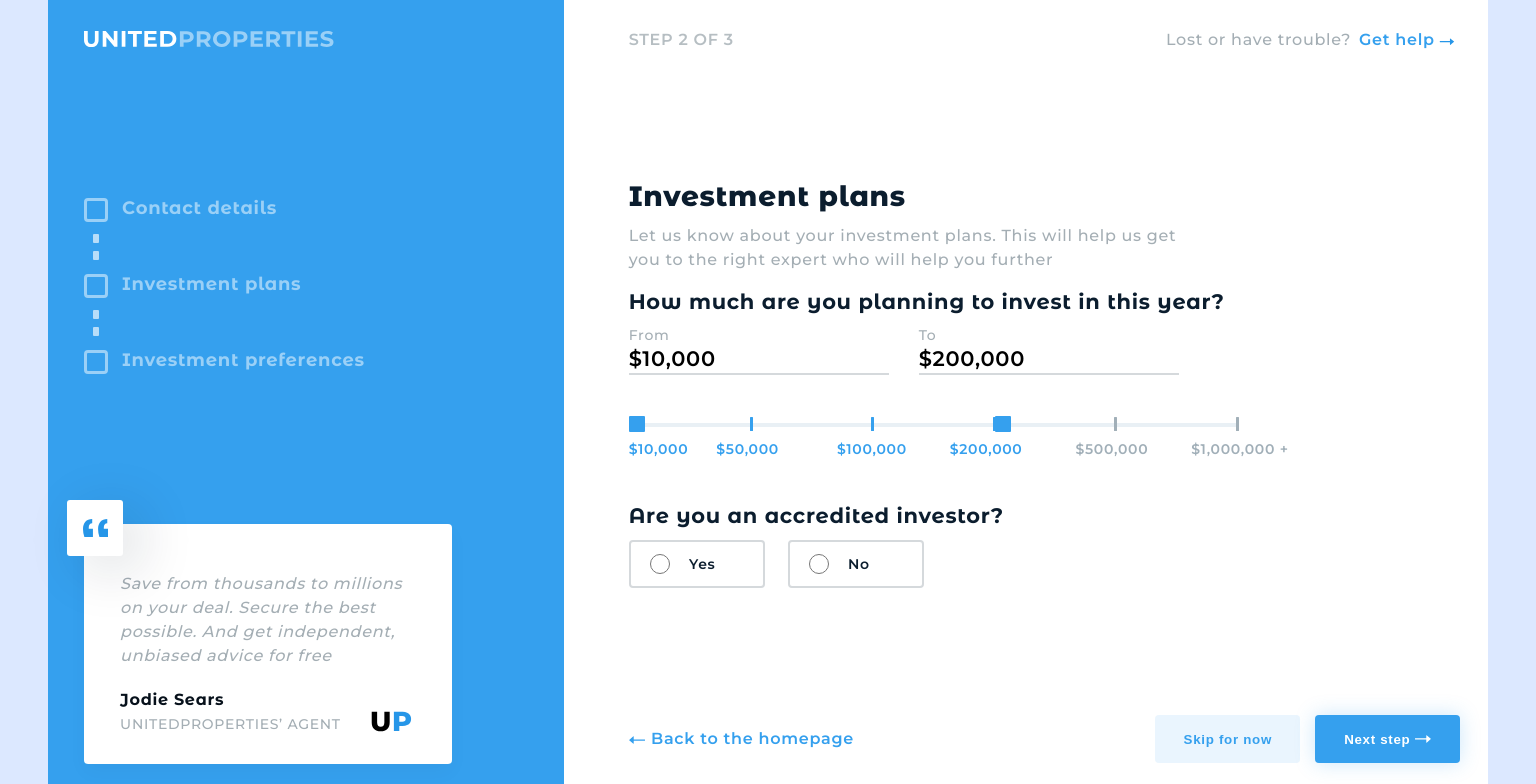
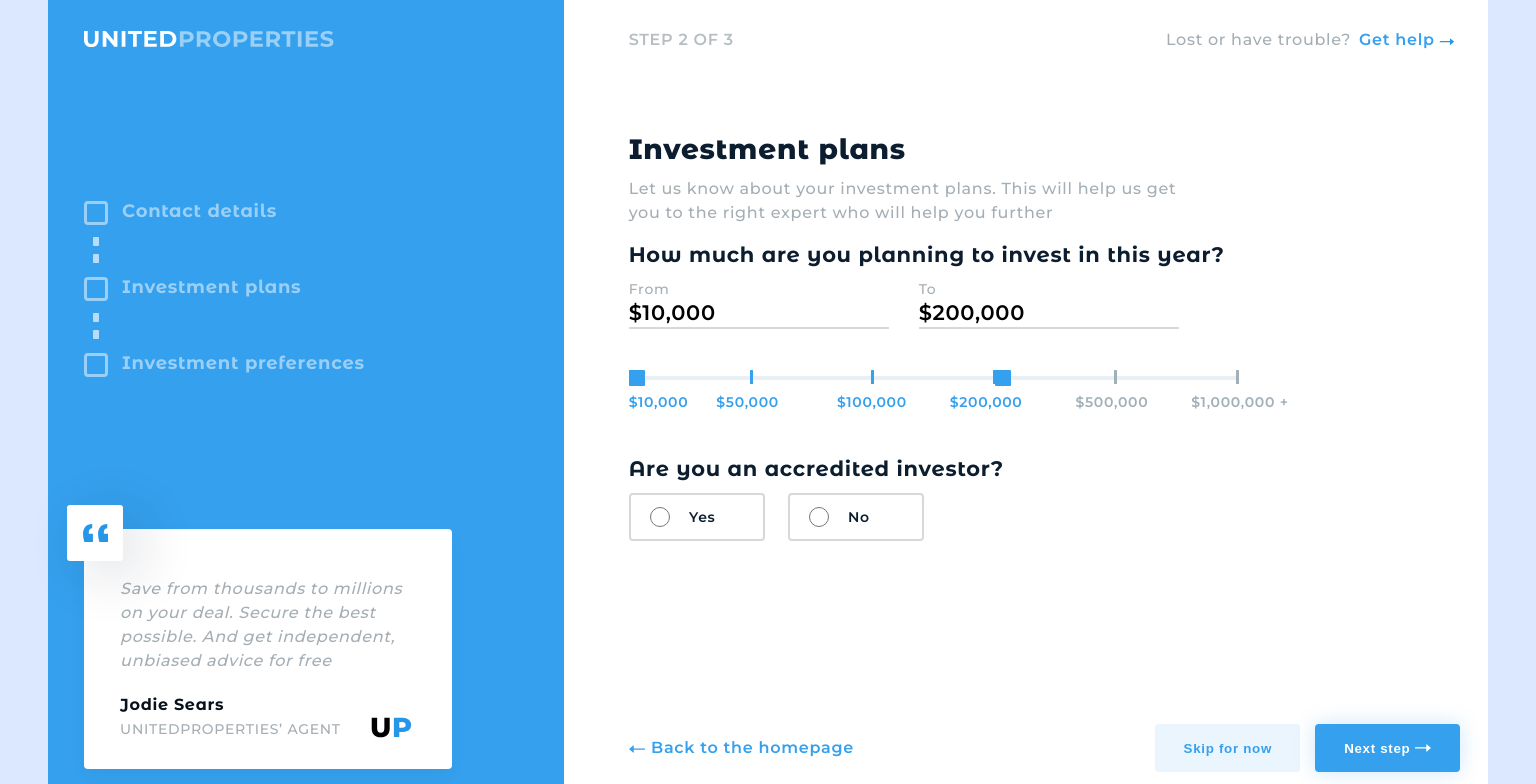
Before and after one commit to cavaglieridomenico/user-onboarding, a React (Create React App) app: page /plans in a window 1536 px wide. Shown: the top 784 px of the page. Built offline with nearby package versions, Linux system fonts and the light colour scheme.

Commit message:
[FIXED] Changed the handling of the section style
of each page, so that it is centrally controlled like other large
containers.

```diff
--- a/src/assets/style/common.css
+++ b/src/assets/style/common.css
@@ -65,7 +65,9 @@ body {
 }
 
 .onboarding-innerbox section {
-  min-height: 330px;
+  height: var(--sectionHeight);
+  min-height: var(--sectionMinHeight);
+  margin: var(--sectionMargin);
 }
 
 /*MD - Main containers*/
--- a/src/assets/style/contact.css
+++ b/src/assets/style/contact.css
@@ -44,9 +44,6 @@
 
 /*XS - smartphones landscape*/
 @media all and (min-width: 640px) {
-  section.contact {
-    margin: 1rem 0 0;
-  }
   .contact .welcome,
   .contact .privacy {
     display: block;
@@ -102,9 +99,6 @@
 
 /*LG - large tablet landscape*/
 @media all and (min-width: 1200px) {
-  section.contact {
-    margin: 1rem 0 0;
-  }
   #form-contact {
     margin: 1rem 0 0;
   }
@@ -112,9 +106,6 @@
 
 /*XL larger screens*/
 @media all and (min-width: 1440px) {
-  section.contact {
-    margin: 0;
-  }
   #form-contact {
     margin: 2rem 0 0;
   }
--- a/src/assets/style/plans.css
+++ b/src/assets/style/plans.css
@@ -89,9 +89,6 @@
 
 /*XS - smartphones landscape*/
 @media all and (min-width: 640px) {
-  section.plans {
-    margin: 3rem 0 8.6rem;
-  }
   .planning-text {
     display: block;
   }
@@ -124,17 +121,3 @@
     margin: 0;
   }
 }
-
-/*LG - large tablet landscape*/
-@media all and (min-width: 1200px) {
-  section.plans {
-    margin: 2.5rem 0 2rem;
-  }
-}
-
-/*XL larger screens*/
-@media all and (min-width: 1440px) and (min-height: 900px) {
-  section.plans {
-    margin: 3rem 0 11.2rem;
-  }
-}
--- a/src/assets/style/preferences.css
+++ b/src/assets/style/preferences.css
@@ -57,9 +57,6 @@
 
 /*XS - smartphones landscape*/
 @media all and (min-width: 640px) {
-  section.pref {
-    margin: 3rem 0 1.4rem;
-  }
   .pref-text {
     display: block;
   }
@@ -79,7 +76,7 @@
     flex-direction: column;
     justify-content: space-between;
     align-items: flex-start;
-    width: 136px;
+    width: 130px;
     height: 148px;
   }
 }
@@ -95,20 +92,13 @@
 
 /*LG*/
 @media all and (min-width: 1200px) {
-  section.pref {
-    margin: 1.5rem 0 1rem;
-  }
   #form-pref .form-container {
     grid-template-rows: auto auto;
     grid-template-columns: repeat(4, auto);
     grid-gap: 20px 20px;
     margin: initial;
   }
-}
-
-/*XL larger screens*/
-@media all and (min-width: 1440px) and (min-height: 900px) {
-  section.pref {
-    margin: 3rem 0 3.5rem;
+  #form-pref .check-box {
+    width: 136px;
   }
 }
--- a/src/assets/style/variables.css
+++ b/src/assets/style/variables.css
@@ -57,6 +57,9 @@ Variables
   --logoMobileHeight: 80px;
   --progressMobileHeight: 40px;
   --innerPadding: 1% 1% 0;
+  --sectionHeight: 350px;
+  --sectionMargin: 0.5rem 0 0;
+  --sectionMinHeight: 330px;
 }
 
 /*XS – smartphone portrait*/
@@ -70,17 +73,18 @@ Variables
     );
     --outerMinWith: initial;
     --innerPadding: 3% 7%;
+    --sectionHeight: 510px;
+    --sectionMargin: 1rem 0 0;
   }
 }
 
 /*XS - Smartphones landscape*/
 @media all and (min-width: 640px) {
   :root {
-    --outerWith: 100vw;
     --outerHeight: 100%;
     --innerHeight: 100%;
     --sidebarHeight: 100%;
-    --innerPadding: 1.5% 3% 0;
+    --innerPadding: 1.5% 5% 0 3%;
   }
 }
 
@@ -107,8 +111,9 @@ Variables
     --innerMinHeight: 100vh;
     --sidebarMinHeight: 100vh;
     --outerColLeft: 516px;
-    --innerPadding: 3% 3% 3% 7%;
-    --sidebarPadding: 6% 0 7% 7%;
+    --innerPadding: 3% 3% 2% 7%;
+    --sidebarPadding: 6% 0 6% 7%;
+    --sectionHeight: 520px;
   }
 }
 
@@ -124,6 +129,8 @@ Variables
     --outerColLeft: 516px;
     --innerPadding: 40px 150px 43px 116px;
     --sidebarPadding: 40px 0 50px 73px;
+    --sectionHeight: 570px;
+    --sectionMargin: 0;
     --progressMargin: 100px 0 0;
   }
 }
```
